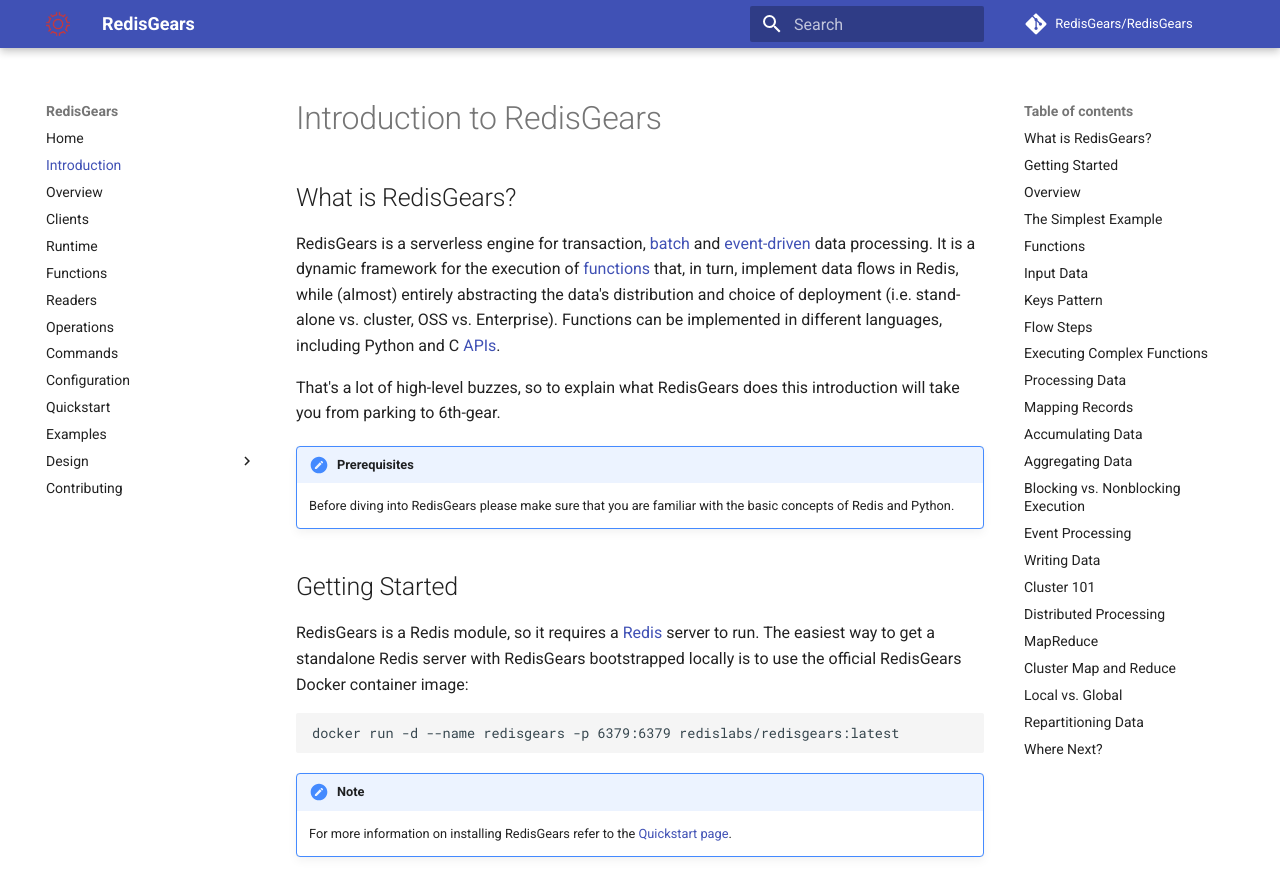
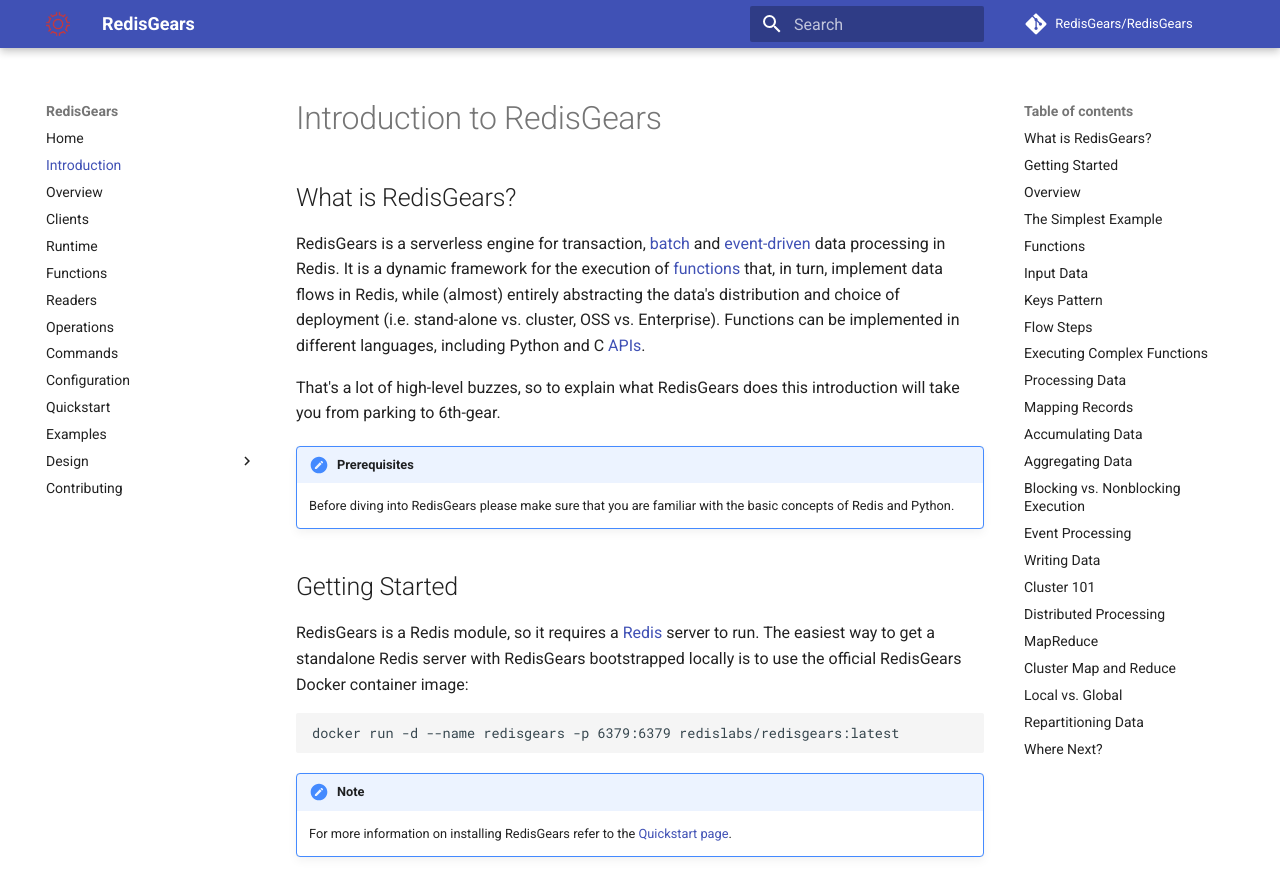
Before and after one commit to RedisGears/RedisGears, an MkDocs documentation site: the page built from docs/intro.md, in a window 1280 px wide and 900 px high. Shown: the top 896 px of the window. Built offline with MkDocs 1.6.1 and Material for MkDocs 9.7.7, drawn with Linux system fonts in a browser that asks for light colours; comment, search, counter and statistics services are not loaded; some of the changed text lies outside the part shown.

Commit message:
Guy's mini review

```diff
--- a/docs/intro.md
+++ b/docs/intro.md
@@ -1,7 +1,7 @@
 # Introduction to RedisGears
 
 ## What is RedisGears?
-RedisGears is a serverless engine for transaction, [batch](overview.md#batch-processing) and [event-driven](overview.md#event-processing) data processing. It is a dynamic framework for the execution of [functions](functions.md) that, in turn, implement data flows in Redis, while (almost) entirely abstracting the data's distribution and choice of deployment  (i.e. stand-alone vs. cluster, OSS vs. Enterprise). Functions can be implemented in different languages, including Python and C [APIs](overview.md#api).
+RedisGears is a serverless engine for transaction, [batch](overview.md#batch-processing) and [event-driven](overview.md#event-processing) data processing in Redis. It is a dynamic framework for the execution of [functions](functions.md) that, in turn, implement data flows in Redis, while (almost) entirely abstracting the data's distribution and choice of deployment  (i.e. stand-alone vs. cluster, OSS vs. Enterprise). Functions can be implemented in different languages, including Python and C [APIs](overview.md#api).
 
 That's a lot of high-level buzzes, so to explain what RedisGears does this introduction will take you from parking to 6th-gear.
 
--- a/docs/overview.md
+++ b/docs/overview.md
@@ -1,7 +1,7 @@
 # RedisGears Overview
 
 ## What is RedisGears?
-RedisGears is a serverless engine for transaction, [batch](#batch-processing) and [event-driven](#event-processing) data processing. It is a dynamic framework for the execution of [functions](functions.md) that, in turn, implement data flows in Redis, while (almost) entirely abstracting the data's distribution and choice of deployment  (i.e. stand-alone vs. cluster, OSS vs. Enterprise). Functions can be implemented in different languages, including Python and C [APIs](overview.md#api).
+RedisGears is a serverless engine for transaction, [batch](#batch-processing) and [event-driven](#event-processing) data processing in Redis. It is a dynamic framework for the execution of [functions](functions.md) that, in turn, implement data flows in Redis, while (almost) entirely abstracting the data's distribution and choice of deployment  (i.e. stand-alone vs. cluster, OSS vs. Enterprise). Functions can be implemented in different languages, including Python and C [APIs](overview.md#api).
 
 
 In broad strokes, the following diagram depicts RedisGears' components:
```
Also changed, not shown: other parts of docs/intro.md (+1 -1 lines), README.md (+1 -1 lines), docs/index.md (+1 -1 lines).
